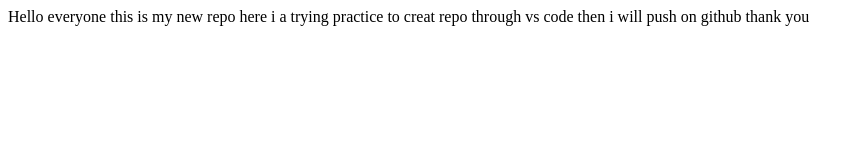
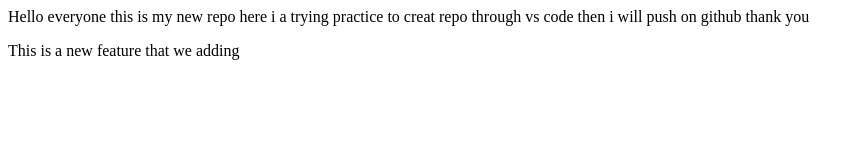
Before and after one commit to MUZAMMIL1999-GITHUB/localrepo, a plain HTML site: page index.html in a window 1280 px wide. Shown: the whole page, without its empty margins (0-864 px from the left). Drawn offline with Linux system fonts and the light colour scheme.

Commit message:
add new feature

```diff
--- a/index.html
+++ b/index.html
@@ -1 +1,2 @@
 <p>Hello everyone this is my new repo here i a trying practice to creat repo through vs code then i will push on github thank you</p>
+<p>This is a new feature that we adding</p>
```
